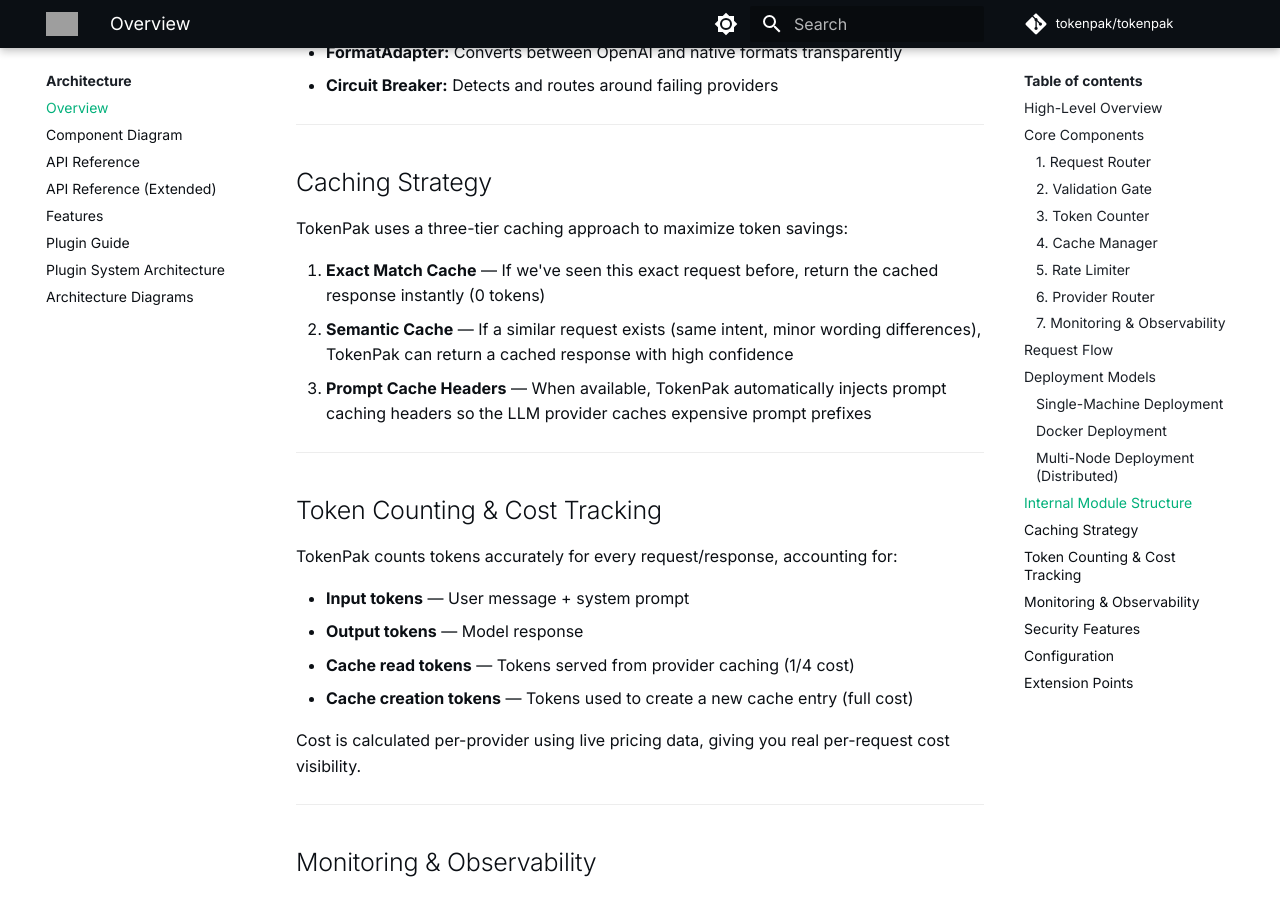
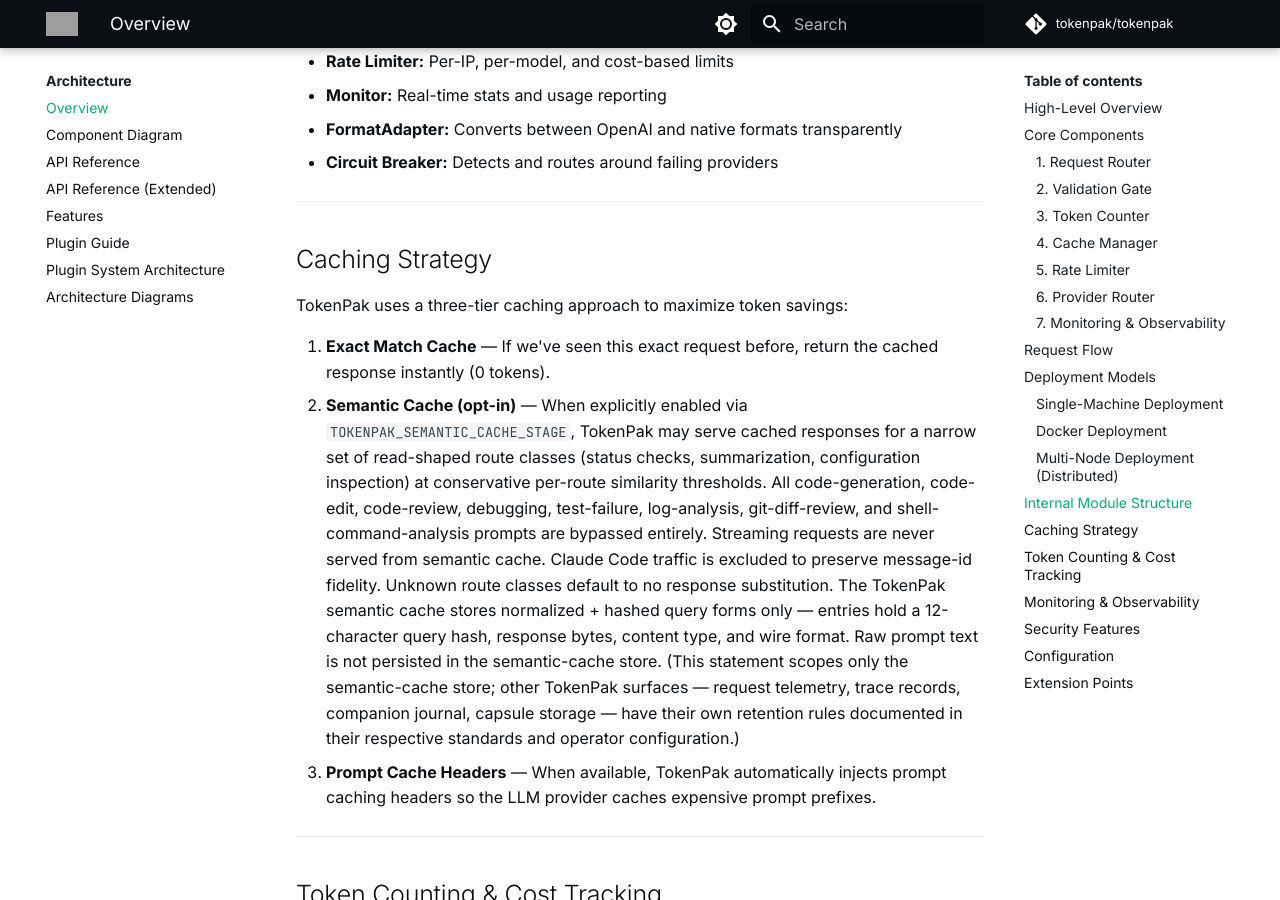
Before and after one commit to tokenpak/docs, an MkDocs documentation site: the page built from docs/architecture.md, in a window 1280 px wide and 900 px high, scrolled down 5293 px. Built offline with MkDocs 1.6.1 and Material for MkDocs 9.7.7, drawn with Linux system fonts in a browser that asks for light colours; comment, search, counter and statistics services are not loaded; some of the changed text lies outside the part shown; grey boxes are pictures that could not be loaded.

Commit message:
docs(architecture): correct semantic cache safety claims
Replace overbroad semantic-cache language in architecture.md with opt-in,
route-class-gated wording aligned with code reality (cache_policy.py +
cache_stage.py).

Cache Manager component description:
- Was: "semantic deduplication (recognizes similar prompts)" with no
  qualifier on safety scope.
- Now: provider-native prompt caching + opt-in TokenPak semantic cache
  for narrow read-shaped routes, default-OFF, bypassed for code, debug,
  streaming, and Claude Code traffic, gated by per-route similarity
  thresholds. Configurable TTL eviction preserved.

Caching Strategy section 2:
- Was: "If a similar request exists ... TokenPak can return a cached
  response with high confidence" — implied broadly safe automatic
  substitution.
- Now: opt-in via TOKENPAK_SEMANTIC_CACHE_STAGE env flag, narrow allowed
  route classes (status_check, summarization, configuration_inspection)
  at conservative thresholds. Full lossless-route bypass list. Streaming
  bypass. Claude Code excluded for message-id fidelity. Unknown-route
  safe default (no response substitution). Persistence claim scoped to
  the semantic-cache store only.

No behavior change. Documentation correction only.

```diff
--- a/docs/architecture.md
+++ b/docs/architecture.md
@@ -55,7 +55,7 @@
 **Responsibility:** Accurate token counting per provider, cache-aware token calculation, real-time stats collection.
 
 ### 4. **Cache Manager**
-Implements a multi-layer caching strategy: semantic deduplication (recognizes similar prompts), prompt caching integration (leverages provider caching when available), and configurable TTL-based cache eviction.
+Implements a multi-layer caching strategy: provider-native prompt caching (e.g. Anthropic prompt cache pass-through), and an opt-in TokenPak-managed semantic cache for narrow read-shaped route classes. Semantic response substitution is OFF by default, bypassed entirely for code/debug/streaming/Claude-Code traffic, and gated by per-route similarity thresholds. Configurable TTL-based eviction governs cache lifetime. See the **Caching Strategy** section below for the full safety contract.
 
 **Responsibility:** Cache storage and retrieval, cache hit rate optimization, prompt cache header management, token savings calculation.
 
@@ -208,9 +208,9 @@
 
 TokenPak uses a three-tier caching approach to maximize token savings:
 
-1. **Exact Match Cache** — If we've seen this exact request before, return the cached response instantly (0 tokens)
-2. **Semantic Cache** — If a similar request exists (same intent, minor wording differences), TokenPak can return a cached response with high confidence
-3. **Prompt Cache Headers** — When available, TokenPak automatically injects prompt caching headers so the LLM provider caches expensive prompt prefixes
+1. **Exact Match Cache** — If we've seen this exact request before, return the cached response instantly (0 tokens).
+2. **Semantic Cache (opt-in)** — When explicitly enabled via `TOKENPAK_SEMANTIC_CACHE_STAGE`, TokenPak may serve cached responses for a narrow set of read-shaped route classes (status checks, summarization, configuration inspection) at conservative per-route similarity thresholds. All code-generation, code-edit, code-review, debugging, test-failure, log-analysis, git-diff-review, and shell-command-analysis prompts are bypassed entirely. Streaming requests are never served from semantic cache. Claude Code traffic is excluded to preserve message-id fidelity. Unknown route classes default to no response substitution. The TokenPak semantic cache stores normalized + hashed query forms only — entries hold a 12-character query hash, response bytes, content type, and wire format. Raw prompt text is not persisted in the semantic-cache store. (This statement scopes only the semantic-cache store; other TokenPak surfaces — request telemetry, trace records, companion journal, capsule storage — have their own retention rules documented in their respective standards and operator configuration.)
+3. **Prompt Cache Headers** — When available, TokenPak automatically injects prompt caching headers so the LLM provider caches expensive prompt prefixes.
 
 ---
 
```
